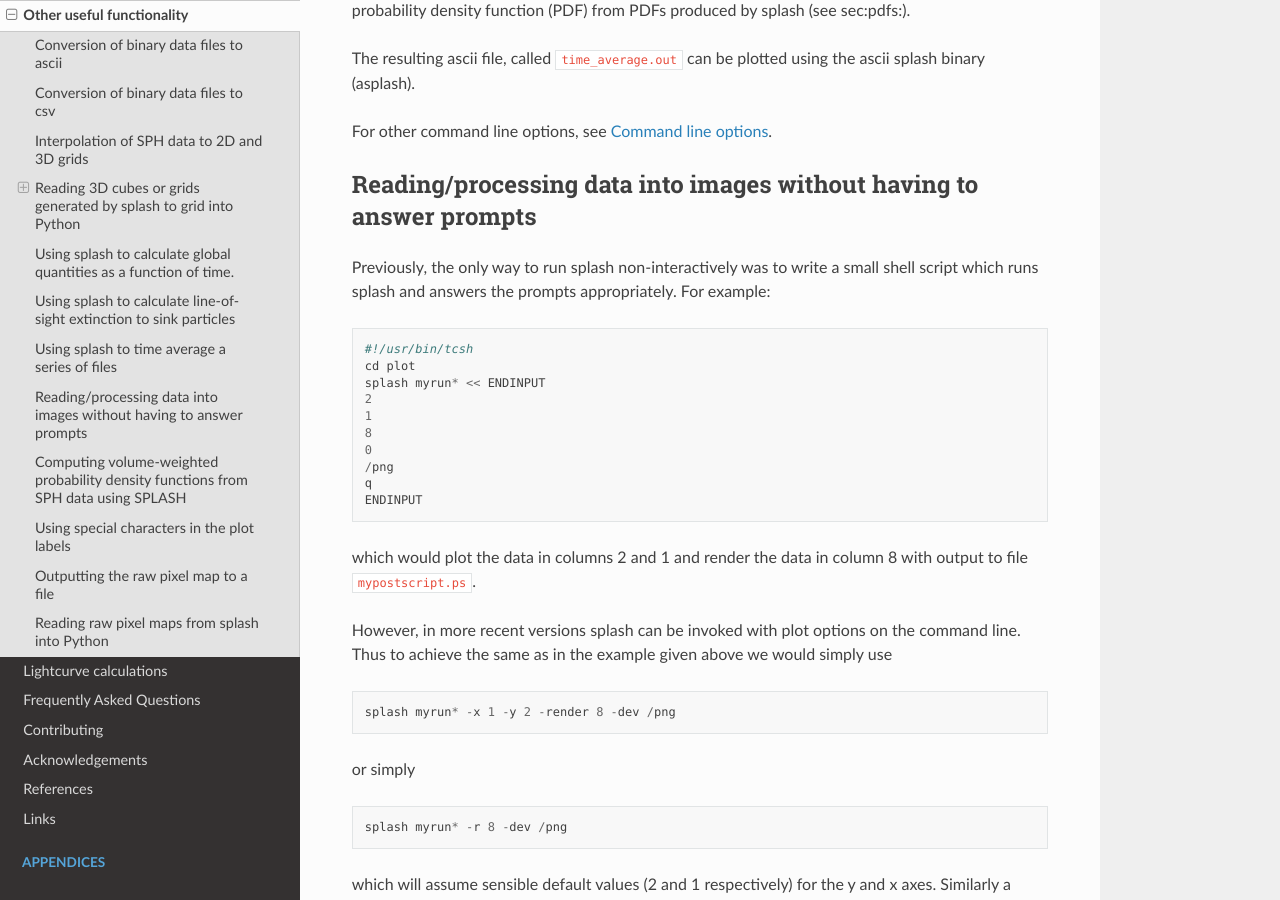
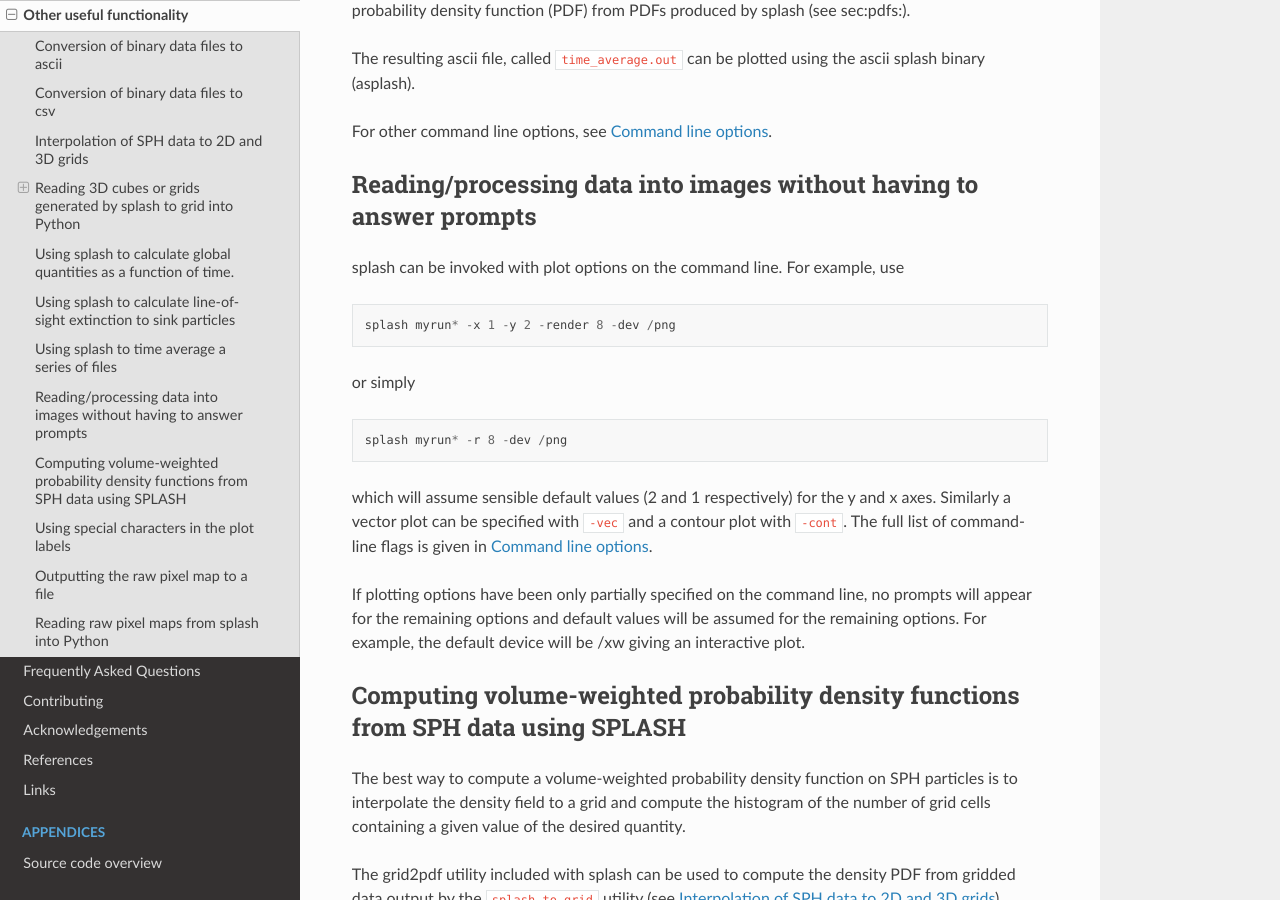
Before and after one commit to danieljprice/splash, a Sphinx documentation site: the page built from docs/other.rst, in a window 1280 px wide and 900 px high, scrolled down 5625 px. Built offline with Sphinx 7.4.7 and the Read the Docs theme 3.1.0, drawn with Linux system fonts in a browser that asks for light colours.

```diff
--- a/docs/index.rst
+++ b/docs/index.rst
@@ -17,8 +17,9 @@ Visualisation of smoothed particle hydrodynamics data using splash
    basic
    settings
    advanced
+   360
+   lightcurve
    other
-   lightcurve
    faq
    contribs
    refs
--- a/docs/other.rst
+++ b/docs/other.rst
@@ -221,7 +221,7 @@ file is required specifying the density thresholds (a default version is
 written if the appropriate file is not already present).
 
 Using splash to calculate line-of-sight extinction to sink particles
-------------------------------------------------------------------
+---------------------------------------------------------------------
 
 For observations one is often interested in how much obscuring material
 is present in front of stars in a model. In splash stars are usually represented
@@ -284,29 +284,7 @@ For other command line options, see :ref:`sec:commandline`.
 Reading/processing data into images without having to answer prompts
 --------------------------------------------------------------------
 
-Previously, the only way to run splash non-interactively was to write a
-small shell script which runs splash and answers the prompts
-appropriately. For example:
-
-::
-
-   #!/usr/bin/tcsh
-   cd plot
-   splash myrun* << ENDINPUT
-   2
-   1
-   8
-   0
-   /png
-   q
-   ENDINPUT
-
-which would plot the data in columns 2 and 1 and render the data in
-column 8 with output to file ``mypostscript.ps``.
-
-However, in more recent versions splash can be invoked with plot options
-on the command line. Thus to achieve the same as in the example given
-above we would simply use
+splash can be invoked with plot options on the command line. For example, use
 
 ::
 
```
Also changed, not shown: docs/360.rst (added, +41 -0 lines), docs/basic.rst (+17 -17 lines), docs/faq.rst (+9 -7 lines).
